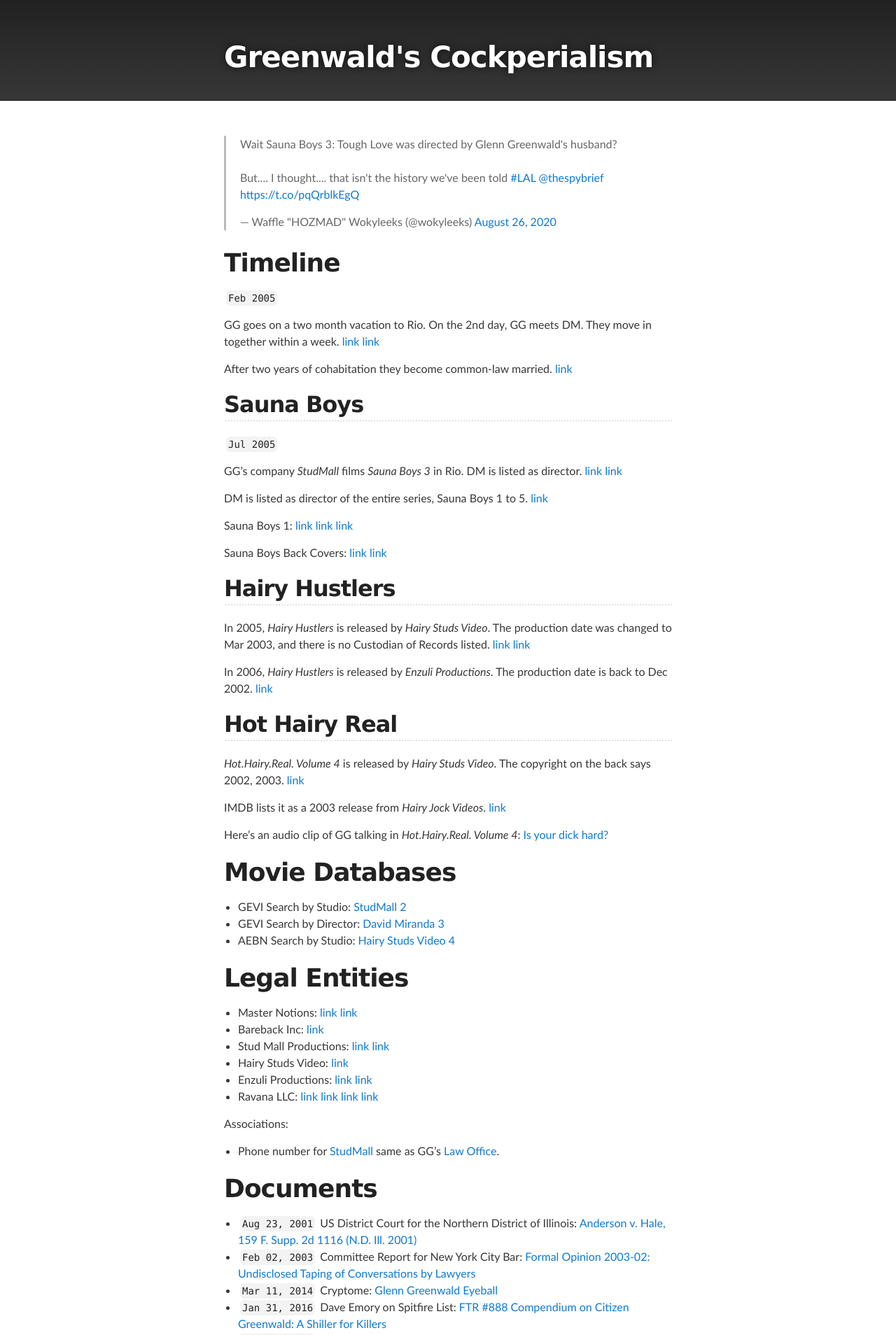
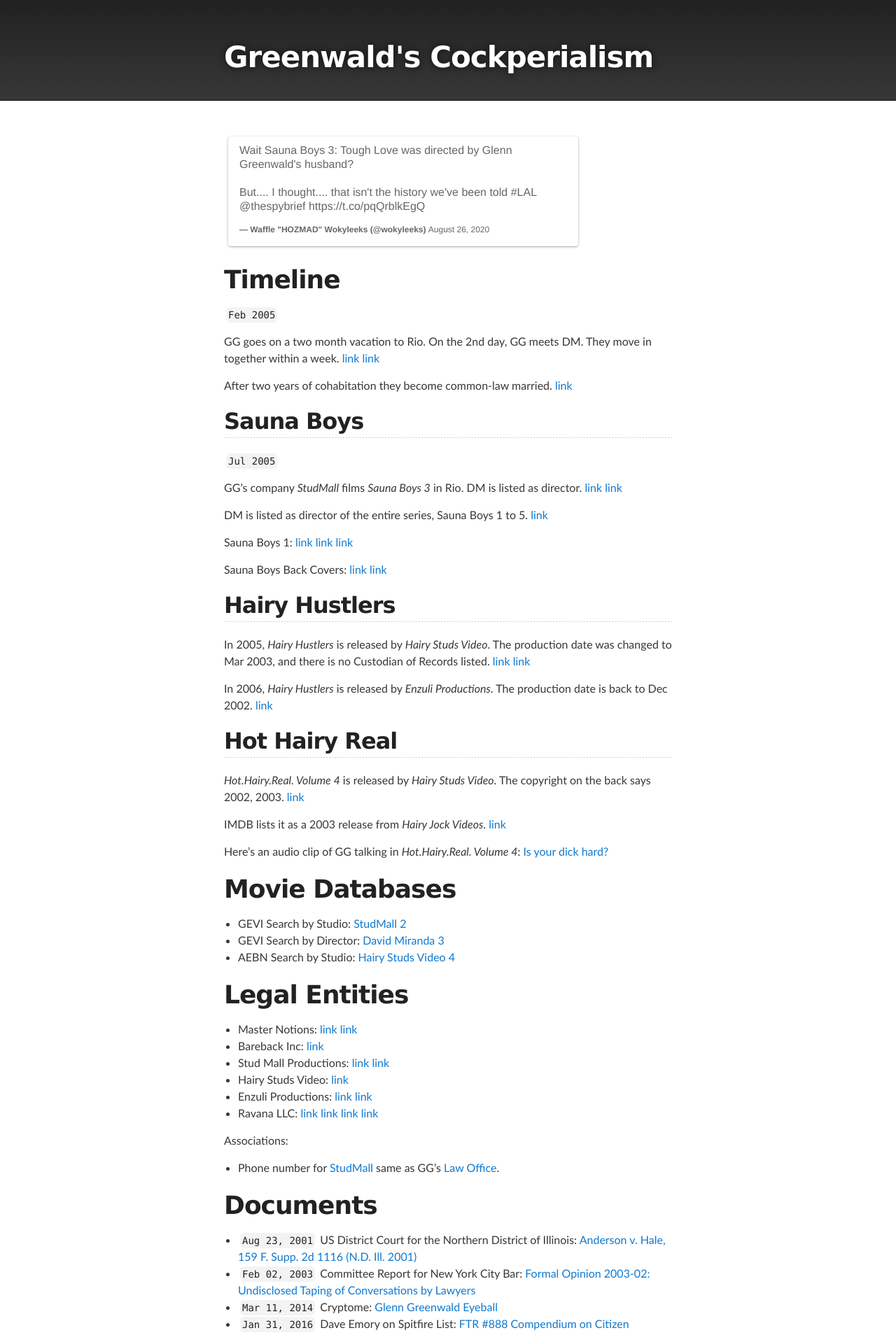
Before and after one commit to masternotions/masternotions.github.io, a Jekyll site: the page built from index.md, in a window 1280 px wide. Shown: the top 1908 px of the page at 70% size. Built offline with Jekyll 4.4.1, drawn with Linux system fonts in a browser that asks for light colours; comment, search, counter and statistics services are not loaded.

Commit message:
Update style.scss

```diff
--- a/assets/css/style.scss
+++ b/assets/css/style.scss
@@ -2,3 +2,4 @@
 ---
 
 @import "jekyll-theme-cockperialism";
+@import "twitter-tweet";
```
